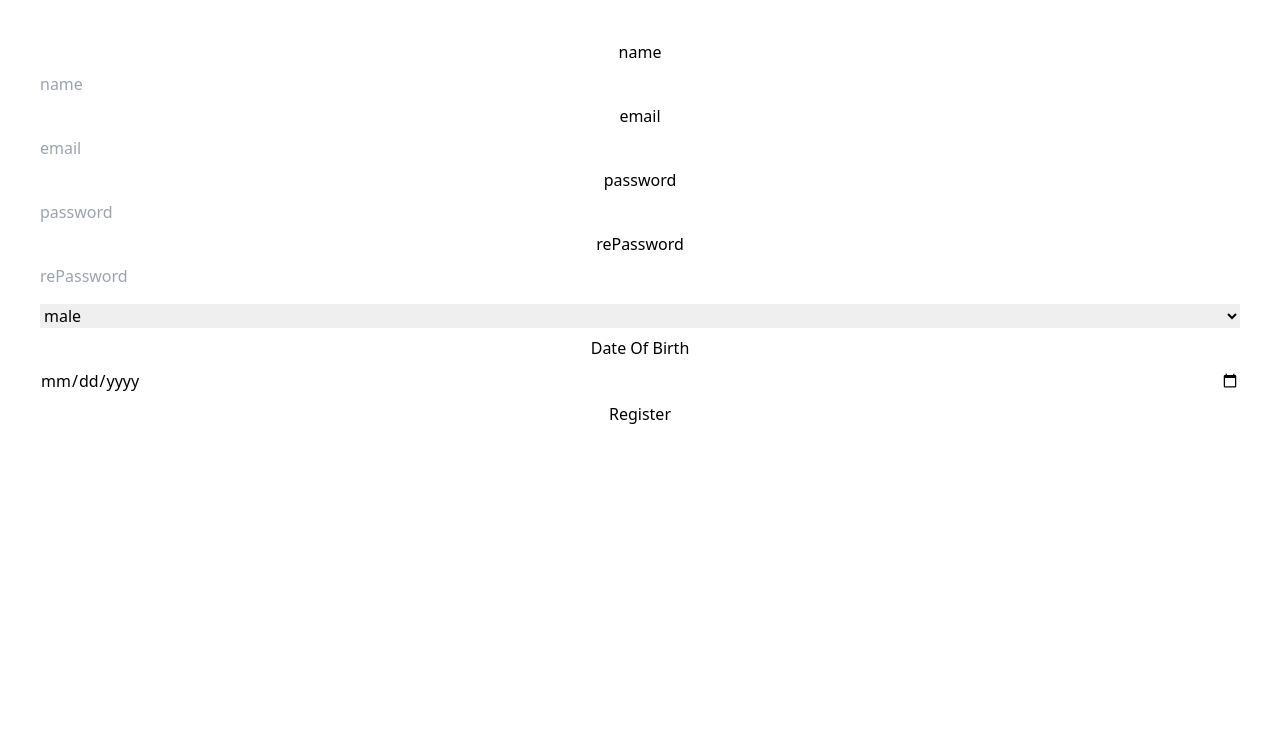
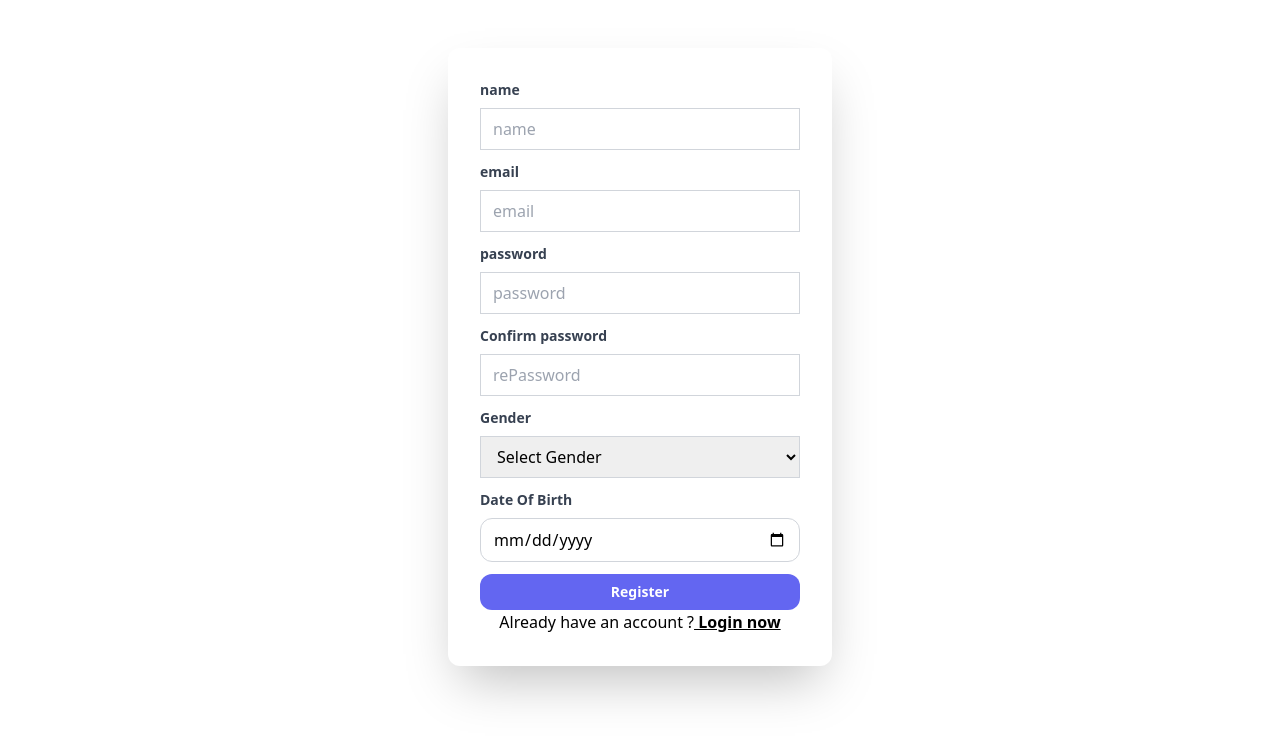
Before and after one commit to Mohamed4Hesham/social-Media-clone, a React (Vite) app: page /register in a window 1280 px wide. Shown: the top 740 px of the page. Built offline with nearby package versions, Linux system fonts and the light colour scheme.

Commit message:
Form ui added just for now

```diff
--- a/src/components/DatePicker.tsx
+++ /dev/null
@@ -1,42 +0,0 @@
-
-import * as React from "react"
-import { format } from "date-fns"
-import { CalendarIcon } from "lucide-react"
-
-import { cn } from "@/lib/utils"
-import { Button } from "@/components/ui/button"
-import { Calendar } from "@/components/ui/calendar"
-import {
-  Popover,
-  PopoverContent,
-  PopoverTrigger,
-} from "@/components/ui/popover"
-
-export function DatePickerDemo() {
-  const [date, setDate] = React.useState<Date>()
-
-  return (
-    <Popover>
-      <PopoverTrigger asChild>
-        <Button
-          variant={"outline"}
-          className={cn(
-            "w-[240px] justify-start text-left font-normal",
-            !date && "text-muted-foreground"
-          )}
-        >
-          <CalendarIcon />
-          {date ? format(date, "PPP") : <span>Pick a date</span>}
-        </Button>
-      </PopoverTrigger>
-      <PopoverContent className="w-auto p-0" align="start">
-        <Calendar
-          mode="single"
-          selected={date}
-          onSelect={setDate}
-          initialFocus
-        />
-      </PopoverContent>
-    </Popover>
-  )
-}
--- /dev/null
+++ b/src/components/GridDynamicContainer.tsx
@@ -0,0 +1,25 @@
+
+const GridDynamicContainer = ({cols , children , className }:{cols:number , children:React.ReactNode , className:string}) => {
+    const GridSystem = {
+        1: 'grid-cols-1',
+        2: 'grid-cols-2',
+        3: 'grid-cols-3',
+        4: 'grid-cols-4',
+        5: 'grid-cols-5',
+        6: 'grid-cols-6',
+        7: 'grid-cols-7',
+        8: 'grid-cols-8',
+        9: 'grid-cols-9',
+        10: 'grid-cols-10',
+        11: 'grid-cols-11',
+        12: 'grid-cols-12'
+    }[cols]
+    return <>
+        <div className={`grid ${GridSystem} ${className} `}>
+                {children}
+        </div>
+
+    </>
+}
+
+export default GridDynamicContainer
--- a/src/components/Input.tsx
+++ b/src/components/Input.tsx
@@ -4,9 +4,12 @@ const Input = ({ data , touched , error , value, onChange, onBlur} :PassedProps
 
     const {name , placeholder, label , type} = data;
     return <>
-    <label htmlFor={name}>{label}</label>
-    <input value={value} onChange={onChange} onBlur={onBlur} type={type}  placeholder={placeholder} name={name}/>
+    <div className="mb-3">
+    <label className="block text-start text-gray-700 text-sm font-bold mb-2  " htmlFor={name}>{label}</label>
+    <input className="w-full px-3 py-2 border border-gray-300 rounded-lg focus:outline-none focus:border-indigo-500 " value={value} onChange={onChange} onBlur={onBlur} type={type}  placeholder={placeholder} name={name}/>
     {touched && error && <p>{error}</p>}
+    </div>
+
     </>
 }
 
--- a/src/pages/Register/Register.tsx
+++ b/src/pages/Register/Register.tsx
@@ -2,6 +2,7 @@ import Input from "@/components/Input"
 import { handleSignup } from "@/redux/slices/UserSlice"
 import {useFormik} from 'formik'
 import { useDispatch } from "react-redux"
+import { Link } from "react-router-dom"
 import * as yup from 'yup'
 const Inputs =[
     {
@@ -23,7 +24,7 @@ const Inputs =[
         name:'password'
     },
     {
-        label:'rePassword',
+        label:'Confirm password',
         type:'password',
         placeholder:'rePassword',
         name:'rePassword'
@@ -56,7 +57,10 @@ const Register = () => {
         validationSchema,
 })
     return <>
-    <form onSubmit={formikValues.handleSubmit} className="flex flex-col  mb-2  gap-2 ">
+    <div className=" container mx-auto p-2 " >
+
+
+    <form onSubmit={formikValues.handleSubmit} className="   w-full max-w-sm mx-auto bg-white p-8 rounded-xl shadow-2xl ">
         {Inputs.map((input , index) => <Input
         key={index}
         data = {input}
@@ -67,15 +71,50 @@ const Register = () => {
         onChange={formikValues.handleChange}
         />
         )}
-        <label htmlFor="gender"></label>
-        <select defaultValue={`male`} value={formikValues.values.gender} onChange={formikValues.handleChange} onBlur={formikValues.handleBlur} name="gender" >
-        <option value="male">male</option>
-        <option value="female">female</option>
+
+        <div className="mb-3">
+        <label htmlFor="gender" className="block text-start text-gray-700 text-sm font-bold mb-2">
+        Gender
+        </label>
+        <select
+        id="gender"
+        name="gender"
+        value={formikValues.values.gender}
+        onChange={formikValues.handleChange}
+        onBlur={formikValues.handleBlur}
+        className="w-full px-3 py-2 border border-gray-300 rounded-lg focus:outline-none focus:border-indigo-500 "
+        >
+
+
+
+        <option value="" disabled>
+            Select Gender
+        </option>
+        <option value="male">Male</option>
+        <option value="female">Female</option>
         </select>
-        <label htmlFor="dateOfBirth">Date Of Birth</label>
-        <input type="date" name="dateOfBirth" value={formikValues.values.dateOfBirth} onChange={formikValues.handleChange} onBlur={formikValues.handleBlur} />
-        <button type="submit">Register</button>
+        {formikValues.touched.gender && formikValues.errors.gender && (
+        <p className="mt-2 text-sm text-red-600">{formikValues.errors.gender}</p>
+        )}
+
+        </div>
+        <div className="mb-3">
+        <label className="block text-start text-gray-700 text-sm font-bold mb-2" htmlFor="dateOfBirth">Date Of Birth</label>
+        <input className="w-full px-3 py-2 border border-gray-300 rounded-xl focus:outline-none focus:border-indigo-500 " type="date" name="dateOfBirth" value={formikValues.values.dateOfBirth} onChange={formikValues.handleChange} onBlur={formikValues.handleBlur} />
+        </div>
+        <div className="flex flex-col">
+        <button className="w-full bg-indigo-500 text-white text-sm font-bold py-2 px-4 rounded-xl hover:bg-indigo-600 transition duration-300"
+        type="submit">
+        Register
+        </button>
+        <span>  Already have an account ?
+        <Link className="underline font-bold  " to={'/login'} > Login now</Link>
+        </span>
+
+        </div>
+
     </form>
+    </div>
     </>
 }
 
```
